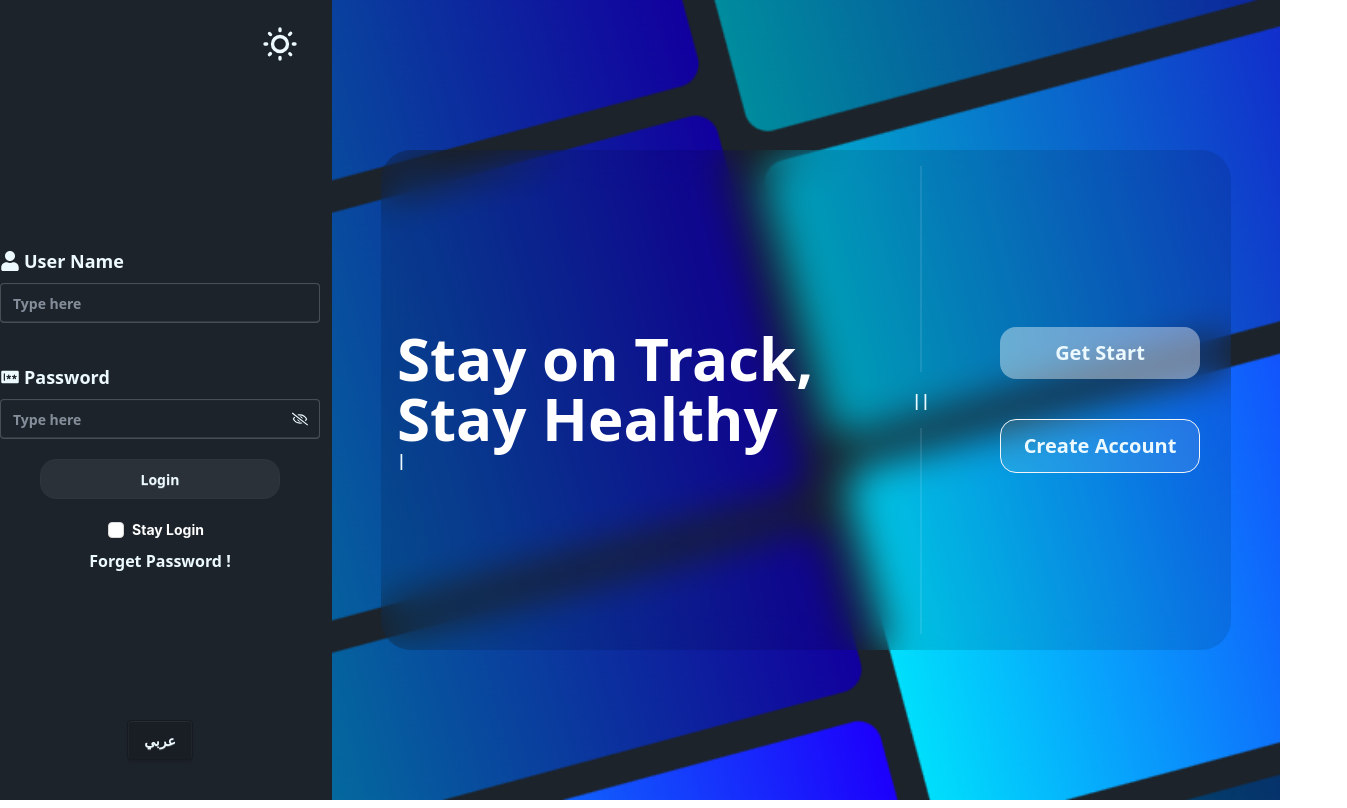
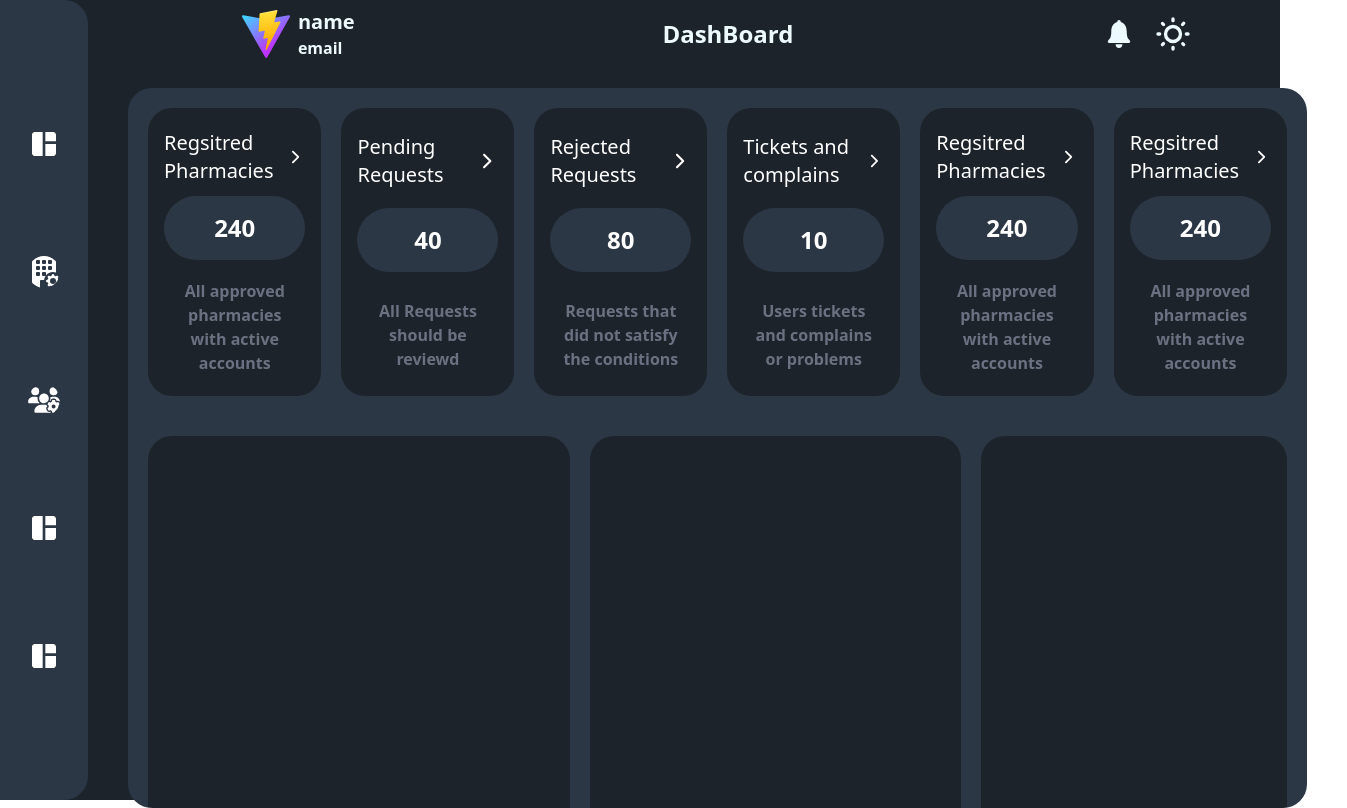
Before and after one commit to Elaraby218/Pill-Spot-AdminSide, a React (Vite) app in the folder PillSpot-AdminSide/: page /admin-home/dashboard in a window 1280 px wide. Before the commit this address led to /. Shown: the whole page, 1347 px wide, since content can reach past the window. Built offline with nearby package versions, Linux system fonts and the light colour scheme; no server answers.

Commit message:
make admin dasboard page

```diff
--- /dev/null
+++ b/PillSpot-AdminSide/src/Pages/AdminHomePage/Dashboard/InfoCard.tsx
@@ -0,0 +1,48 @@
+
+import { useEffect, useState } from "react";
+import { IoIosArrowForward } from "react-icons/io";
+import { useSelector } from "react-redux";
+import { RootState } from "../../../App/Store";
+
+interface Iprops{
+    title : string ;
+    number : number ;
+    description : string ;
+}
+
+
+const InfoCard = ({title,number,description}:Iprops) => {
+    const theme = useSelector((state: RootState) => state.ThemeSlice.theme);
+
+  const [colors, setColors] = useState('');
+
+  useEffect(() => {
+    if (theme === 'light') {
+      setColors('bg-gray-300 text-gray-700');
+    } else {
+      setColors('bg-[#2C3745] text-white');
+    }
+  }, [theme]);
+
+  return (
+    <div className="bg-base-100 rounded-3xl h-60 sm:h-64 md:h-72 w-64 sm:w-72 flex flex-col justify-around p-4 hover:bg-base-300 duration-300">
+      {/* Title  */}
+      <div className="flex items-center justify-between text-base sm:text-lg md:text-xl font-medium cursor-pointer">
+        <span>{title}</span>
+        <IoIosArrowForward className="w-6 h-6 sm:w-7 sm:h-7 md:w-8 md:h-8" />
+      </div>
+
+      {/* Number  */}
+      <div className={`w-full h-12 sm:h-14 md:h-16 rounded-[40px] text-xl sm:text-2xl flex items-center justify-center font-semibold ${colors}`}>
+        {number}
+      </div>
+
+      {/* Description */}
+      <div className="text-center text-xs sm:text-sm md:text-base text-gray-500 mt-2 px-2">
+        {description}
+      </div>
+    </div>
+  );
+};
+
+export default InfoCard;
--- /dev/null
+++ b/PillSpot-AdminSide/src/Pages/AdminHomePage/Dashboard/indes.tsx
@@ -0,0 +1,56 @@
+import InfoCard from "./InfoCard";
+
+const AdminDashBoard = () => {
+  return (
+    <>
+      <div className="flex flex-col gap-10">
+        <div className="flex gap-5 items-center justify-center w-full max-w-[89vw] overflow-auto ">
+          <InfoCard
+            title="Regsitred Pharmacies"
+            number={240}
+            description="All approved pharmacies with active accounts"
+          />
+          <InfoCard
+            title="Pending Requests"
+            number={40}
+            description="All Requests should be reviewd"
+          />
+          <InfoCard
+            title="Rejected Requests"
+            number={80}
+            description="Requests that did not satisfy the conditions"
+          />
+          <InfoCard
+            title="Tickets and complains"
+            number={10}
+            description="Users tickets and complains or problems"
+          />
+          <InfoCard
+            title="Regsitred Pharmacies"
+            number={240}
+            description="All approved pharmacies with active accounts"
+          />
+          <InfoCard
+            title="Regsitred Pharmacies"
+            number={240}
+            description="All approved pharmacies with active accounts"
+          />
+        </div>
+
+        <div className="flex gap-5 items-center justify-center w-full max-w-[89vw] overflow-auto ">
+          <div className="bg-base-100 rounded-3xl h-130 w-64 sm:w-160 flex flex-col justify-around p-4 hover:bg-base-300 duration-300">
+
+          </div>
+          <div className="bg-base-100 rounded-3xl h-130 w-64 sm:w-140 flex flex-col justify-around p-4 hover:bg-base-300 duration-300">
+
+          </div>
+          <div className="bg-base-100 rounded-3xl h-130 w-64 sm:w-115 flex flex-col justify-around p-4 hover:bg-base-300 duration-300">
+
+          </div>
+        </div>
+      </div>
+    </>
+  );
+};
+
+export default AdminDashBoard;
--- a/PillSpot-AdminSide/src/Pages/AdminHomePage/Layout/header.tsx
+++ b/PillSpot-AdminSide/src/Pages/AdminHomePage/Layout/header.tsx
@@ -3,12 +3,12 @@ import LightDark from "../../../components/ToggleMode";
 
 const Header = () => {
   return (
-    <header className="flex justify-around items-center py-2">
-      <div className="flex items-center justify-center">
+    <header className="flex justify-around items-center py-2 w-full">
+      <div className="hidden items-center justify-center md:flex gap-2">
         <img
           src="/vite.svg"
           alt="this is image"
-          className="hidden md:block w-20"
+          className=" w-12 "
         />
         <div className="flex flex-col justify-around gap-">
           <h3 className="text-xl">name</h3>
@@ -16,7 +16,7 @@ const Header = () => {
         </div>
       </div>
 
-      <span className="text-2xl">DashBoard</span>
+      <span className="flex text-2xl items-center justify-center">DashBoard</span>
 
       <div className="flex items-center justify-center gap-4">
         <IoIosNotifications className="text-4xl" />
--- a/PillSpot-AdminSide/src/Pages/AdminHomePage/Layout/index.tsx
+++ b/PillSpot-AdminSide/src/Pages/AdminHomePage/Layout/index.tsx
@@ -1,33 +1,49 @@
-import { useEffect } from 'react';
-import { useSelector } from 'react-redux';
+import { useEffect, useState } from "react";
+import { useSelector } from "react-redux";
 
-import { Outlet, useNavigate } from 'react-router-dom';
-import { RootState } from '../../../App/Store';
-import Header from './header';
-import Sider from './sider';
+import { Outlet, useNavigate } from "react-router-dom";
+import { RootState } from "../../../App/Store";
+import Header from "./header";
+import Sider from "./sider";
 
 const HomePageLayout = () => {
   const curUser = useSelector((state: RootState) => state.curUserSlice.curUser);
   const navigate = useNavigate();
+  const curTheme = useSelector((state: RootState) => state.ThemeSlice.theme);
+  const [colors, setColors] = useState("");
 
   useEffect(() => {
-    if (!curUser) {
-      navigate("/", { replace: true });
+    if (curTheme === "light") {
+      setColors("bg-gray-300 text-gray-700");
+    } else {
+      setColors("bg-[#2C3745] text-white");
     }
-  }, [curUser, navigate]);
+  }, [curTheme]);
 
-  if (!curUser) {
-    return null;
-  }
+  // useEffect(() => {
+  //   if (!curUser) {
+  //     navigate("/", { replace: true });
+  //   }
+  // }, [curUser, navigate]);
+
+  // if (!curUser) {
+  //   return null;
+  // }
 
   return (
     <>
-    <main>
-      <Header/>
-      <Sider/>
-      <Outlet />
-
-    </main>
+      <main className="w-full">
+        <div className="flex items-start">
+          <Sider />
+          <div className="flex flex-col w-full gap-5 ">
+            <Header />
+            {/* <div className="divider"></div> */}
+            <div className={`h-[90vh] max-h-[90vh] mx-10 rounded-3xl p-5 ${colors} overflow-auto`}>
+              <Outlet />
+            </div>
+          </div>
+        </div>
+      </main>
     </>
   );
 };
--- a/PillSpot-AdminSide/src/Pages/AdminHomePage/Layout/sider.tsx
+++ b/PillSpot-AdminSide/src/Pages/AdminHomePage/Layout/sider.tsx
@@ -1,11 +1,50 @@
-import React from 'react'
+import { useEffect, useState } from 'react'
+import { useSelector } from 'react-redux'
+import { RootState } from '../../../App/Store'
+import { MdSpaceDashboard } from "react-icons/md";
+import { FaUsersGear } from "react-icons/fa6";
+import { BsBuildingFillGear } from "react-icons/bs";
+
+
+import { NavLink } from 'react-router-dom';
 
 const Sider = () => {
+  const theme = useSelector((state: RootState) => state.ThemeSlice.theme);
+
+  const [colors, setColors] = useState('');
+
+  useEffect(() => {
+    if (theme === 'light') {
+      setColors('bg-gray-300 text-gray-700');
+    } else {
+      setColors('bg-[#2C3745] text-white');
+    }
+  }, [theme]);
+
+  const iconStyle = 'hover:scale-130 duration-200 hover:bg-base-100 w-12 h-12 rounded-full p-2 '
+
   return (
-    <div>
+    <aside className={`hidden sm:flex h-screen w-fit flex-col justify-center items-start gap-20 px-5 rounded-tr-3xl rounded-br-3xl transition-colors duration-300 ${colors} text-4xl`}>
+      <NavLink to={"dashboard"} className="tooltip hover:tooltip-open tooltip-right" data-tip="Dashboard">
+        <MdSpaceDashboard className={iconStyle} />
+      </NavLink>
 
-    </div>
-  )
-}
+      <NavLink to={"#"} className="tooltip hover:tooltip-open tooltip-right" data-tip="Pharmacy Management">
+        <BsBuildingFillGear className={iconStyle} />
+      </NavLink>
+
+      <NavLink to={"#"} className="tooltip hover:tooltip-open tooltip-right" data-tip="Staff Management">
+        <FaUsersGear className={iconStyle} />
+      </NavLink>
+
+      <NavLink to={"#"}>
+        <MdSpaceDashboard className={iconStyle} />
+      </NavLink>
+      <NavLink to={"#"}>
+        <MdSpaceDashboard className={iconStyle} />
+      </NavLink>
+    </aside>
+  );
+};
 
 export default Sider
--- a/PillSpot-AdminSide/src/Router/index.tsx
+++ b/PillSpot-AdminSide/src/Router/index.tsx
@@ -10,6 +10,7 @@ import { Toaster } from 'sonner'
 import RootPage from "../Pages/RootPage";
 import AdminLogin from "../Pages/LoginPage";
 import HomePageLayout from "../Pages/AdminHomePage/Layout";
+import AdminDashBoard from "../Pages/AdminHomePage/Dashboard/indes";
 
 const router = createBrowserRouter(
   createRoutesFromElements(
@@ -17,7 +18,7 @@ const router = createBrowserRouter(
   <Route path="/" element={<RootPage />}>
     <Route index element={<AdminLogin />} />
     <Route path="/admin-home" element={<HomePageLayout />} >
-      <Route path="dashboard" index element={<h1>Hello iam dashboard</h1>} />
+      <Route path="dashboard" index element={<AdminDashBoard/>} />
     </Route>
 
   </Route>
```
Also changed, not shown: PillSpot-AdminSide/src/Pages/AdminHomePage/index.tsx (deleted).
